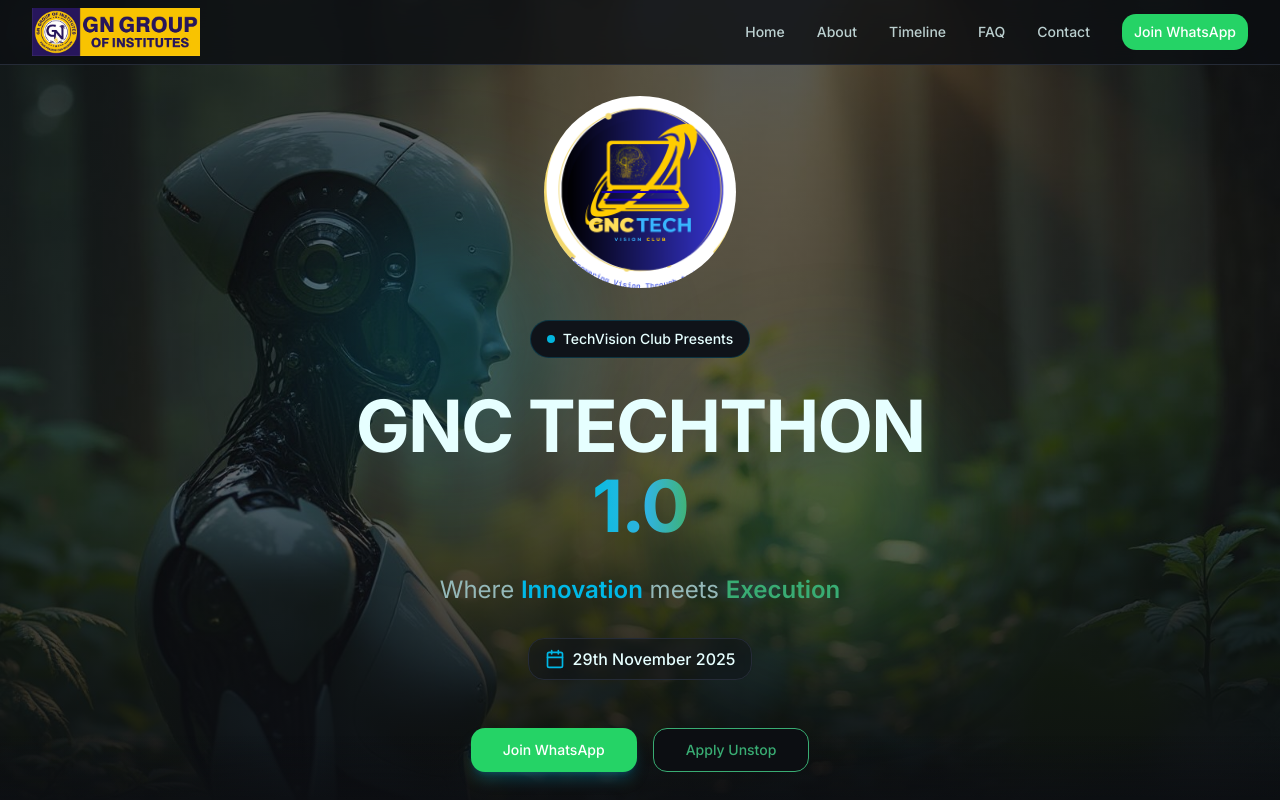
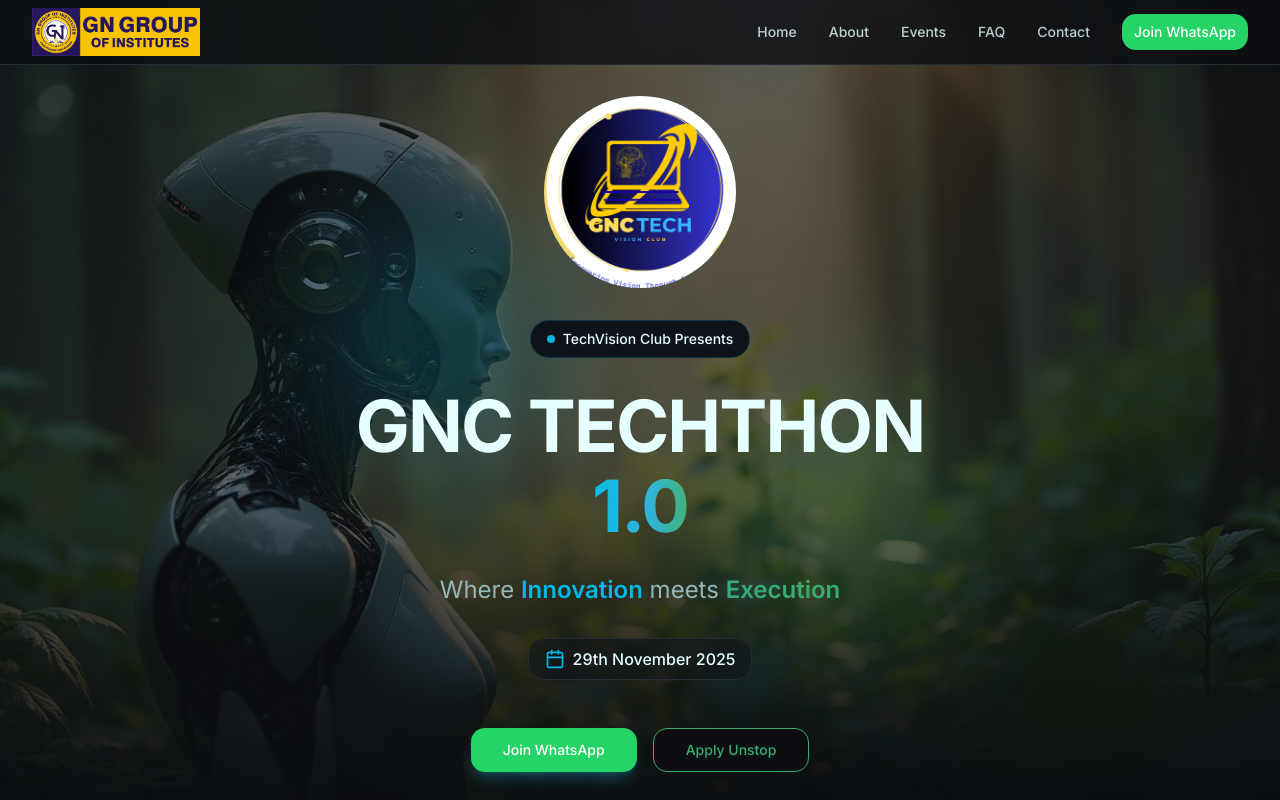
Before and after one commit to AjiteshSinha17/future-synth-bloom, a React (Vite) app: page / in a window 1280 px wide. Shown: the top 800 px of the page. Built offline with nearby package versions, Linux system fonts and the light colour scheme; the HTML template or start-up script is replaced by a standard one.

Commit message:
Refactor navbar links

```diff
--- a/src/components/Navbar.tsx
+++ b/src/components/Navbar.tsx
@@ -9,7 +9,7 @@ const Navbar = () => {
   const navItems = [
     { label: "Home", href: "#home" },
     { label: "About", href: "#about" },
-    { label: "Timeline", href: "#timeline" },
+    { label: "Events", href: "#previous-events" },
     { label: "FAQ", href: "#faq" },
     { label: "Contact", href: "#contact" },
   ];
```
